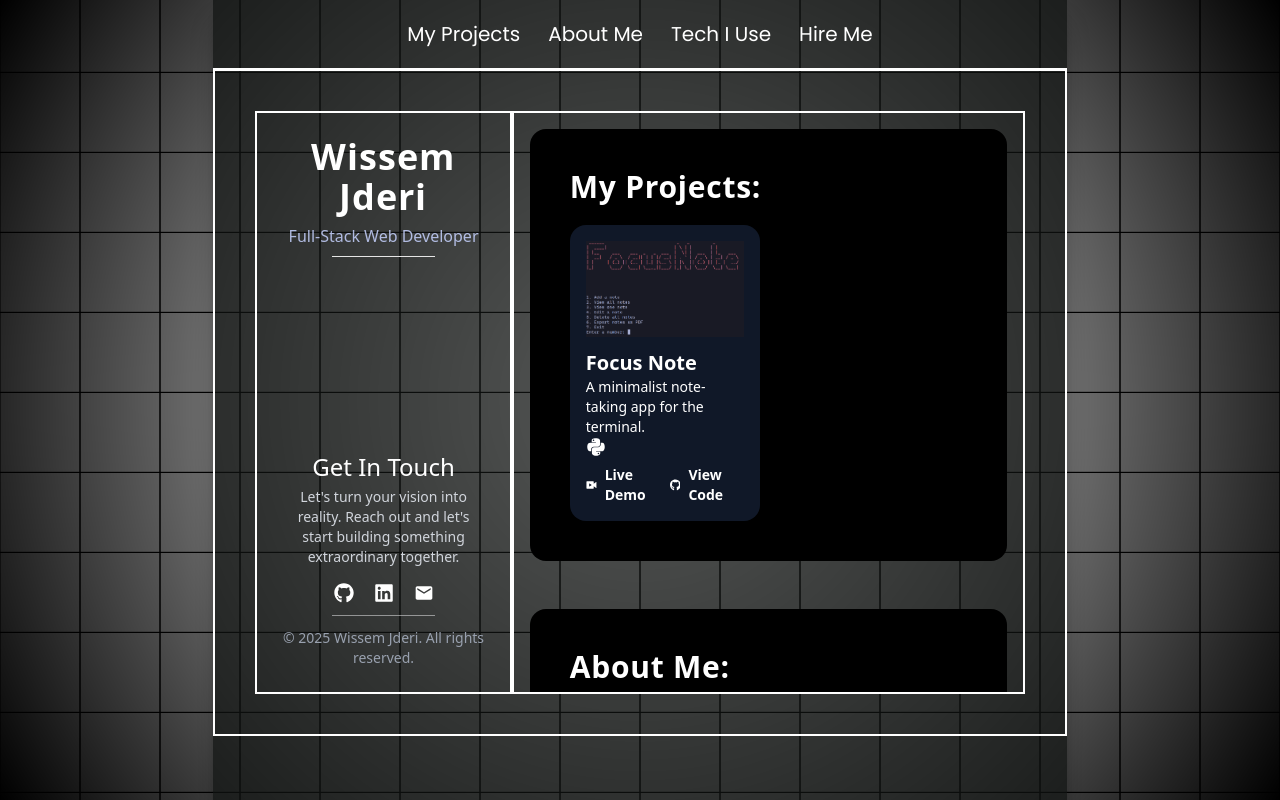
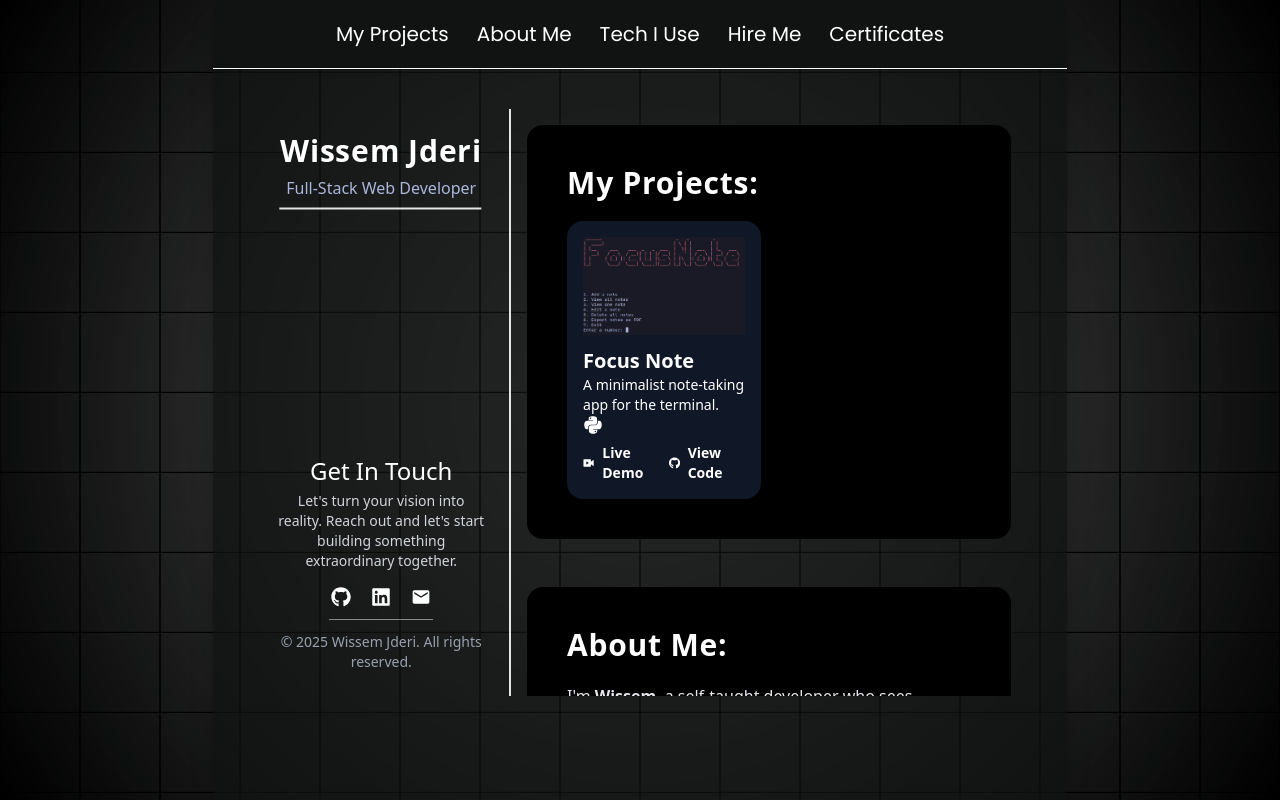
Before and after one commit to WissemJderi/portfolio, a Next.js app: page / in a window 1280 px wide. Built offline with nearby package versions, Linux system fonts and the light colour scheme.

Commit message:
Fixed some problems with small screens

```diff
--- a/app/globals.css
+++ b/app/globals.css
@@ -136,14 +136,7 @@
     @apply bg-background text-foreground;
   }
 }
-.background-color {
-  background: radial-gradient(
-    ellipse at center,
-    #3a1c71 0%,
-    #1f0f3d 60%,
-    #000000 100%
-  );
-}
+
 .scrollbar-always {
   overflow-y: scroll;
   overflow-x: hidden;
--- a/app/page.js
+++ b/app/page.js
@@ -4,8 +4,9 @@ import Squares from "@/components/Squares";
 export default function Home() {
   return (
     <div>
-      <div className="absolute top-0 left-0 w-full h-full -z-10 overflow-hidden">
-        <div style={{ width: "100%", height: "100%", position: "relative" }}>
+      <div className="fixed top-0 left-0 w-full h-screen z-[-1]">
+        <div className="absolute inset-0 bg-[#111312]/70"></div>
+        <div className="w-full h-full relative">
           <Squares
             speed={0.7}
             squareSize={80}
--- a/components/Main.jsx
+++ b/components/Main.jsx
@@ -15,7 +15,7 @@ const Main = () => {
     >
       {" "}
       <Navbar />
-      <div className="sm:grid grid-flow-col grid-cols-3 xl:p-10 p-2 sm:h-10/12 border-2 border-white">
+      <div className="sm:grid grid-flow-col grid-cols-3 xl:p-10 p-2 sm:h-10/12">
         <Sidebar />
         <MainContent />
       </div>
--- a/components/MainContent.jsx
+++ b/components/MainContent.jsx
@@ -10,7 +10,7 @@ const MainContent = () => {
   const sectionStyle = "text-white mb-12  bg-black rounded-2xl py-10 px-10";
   return (
     // no-scrollbar
-    <div className="border-2 border-white col-span-2 p-4 overflow-y-[scroll] overflow-x-hidden">
+    <div className="col-span-2 p-4 overflow-y-[scroll] overflow-x-hidden">
       <Projects sectionStyle={sectionStyle} titleStyle={titleStyle} />
       <AboutMe sectionStyle={sectionStyle} titleStyle={titleStyle} />
       <TechStack sectionStyle={sectionStyle} titleStyle={titleStyle} />
--- a/components/Navbar.jsx
+++ b/components/Navbar.jsx
@@ -3,8 +3,15 @@ import { useState } from "react";
 const Navbar = () => {
   const [isOpen, setIsOpen] = useState(false);
   // The items that will be shown in the navbar
-  const navbarItems = ["My Projects", "About Me", "Tech I Use", "Hire Me"];
-  const linkStyle = "cursor-pointer";
+  const navbarItems = [
+    "My Projects",
+    "About Me",
+    "Tech I Use",
+    "Hire Me",
+    "Certificates",
+  ];
+  const linkStyle =
+    "text-sm text-white sm:text-xl cursor-pointer hover:text-[#987CD3] font-[poppins]";
 
   const scrollToSection = (sectionId) => {
     const element = document.getElementById(sectionId);
@@ -18,7 +25,7 @@ const Navbar = () => {
   };
   const navbarItemsContent = navbarItems.map((item) => (
     <p
-      className="text-sm text-white sm:text-xl cursor-pointer hover:text-[#987CD3] font-[poppins]"
+      className={linkStyle}
       key={item}
       onClick={() => {
         scrollToSection(item);
@@ -28,7 +35,7 @@ const Navbar = () => {
     </p>
   ));
   return (
-    <div className="text-center flex flex-row justify-center sm:gap-7 gap-4 border-b-1 border-white px-3 py-5 lg:static ">
+    <div className="text-center flex flex-row justify-center sm:gap-7 gap-4 border-b border-white px-3 py-5 bg-[#111312] sticky top-0 z-50 z-50">
       {navbarItemsContent}
     </div>
   );
--- a/components/main-content/Certificates.jsx
+++ b/components/main-content/Certificates.jsx
@@ -2,7 +2,7 @@ import { certificates } from "./data/myCertificates";
 
 const Certificates = ({ sectionStyle, titleStyle }) => {
   return (
-    <div className={`${sectionStyle}`}>
+    <div id="Certificates" className={`${sectionStyle}`}>
       <h2 className={`${titleStyle}`}>Certificates & Achievements:</h2>
       <p className="mb-7">
         Some of the certificates I’ve earned while learning and growing as a
--- a/components/main-content/HireMe.jsx
+++ b/components/main-content/HireMe.jsx
@@ -12,7 +12,10 @@ const HireMe = ({ sectionStyle, titleStyle }) => {
 
   return (
     <section id="Hire Me" className={sectionStyle}>
-      <h1 className={`${titleStyle}`}>Open for Hire:</h1>
+      <h2 className={`${titleStyle}`}>Open for Hire:</h2>
+      <p className="mb-7">
+        If my skills can help your project, I’d be glad to contribute.
+      </p>
       <ul className="list-disc list-inside space-y-3 text-gray-600">
         {openForHire.map((job, index) => (
           <li
--- a/components/main-content/ProjectCard.jsx
+++ b/components/main-content/ProjectCard.jsx
@@ -1,4 +1,5 @@
 import { RiLiveFill } from "react-icons/ri";
+import { motion } from "framer-motion";
 import Image from "next/image";
 import { FaPython, FaGithub } from "react-icons/fa";
 import Link from "next/link";
@@ -10,7 +11,10 @@ const ProjectCard = ({
   repo,
 }) => {
   return (
-    <div className="p-4 bg-gray-900  rounded-2xl ">
+    <motion.div
+      whileHover={{ scale: 1.05 }}
+      className="p-4 bg-gray-900  rounded-2xl "
+    >
       {" "}
       <Image
         src={`/${imageSrc}`}
@@ -35,7 +39,7 @@ const ProjectCard = ({
           </h1>
         </Link>
       </div>
-    </div>
+    </motion.div>
   );
 };
 
--- a/components/sidebar/AnimatedName.jsx
+++ b/components/sidebar/AnimatedName.jsx
@@ -7,7 +7,7 @@ const AnimatedName = () => {
   };
 
   return (
-    <h1 className="text-center tracking-wide font-poppins text-3xl sm:text-3xl md:text-4xl font-bold text-white">
+    <h1 className="text-center tracking-wide font-poppins text-3xl sm:text-3xl md:text-3xl font-bold text-white">
       <SplitText
         text="Wissem Jderi"
         delay={100}
--- a/components/sidebar/Sidebar.jsx
+++ b/components/sidebar/Sidebar.jsx
@@ -1,16 +1,23 @@
-// import CurvedLoop from "./CurvedLoop";
 import AnimatedName from "./AnimatedName";
 import Footer from "./Footer";
+import { motion } from "framer-motion";
 
 const Sidebar = () => {
   return (
-    <div className="border-2 sm:border-r-2 border-white col-span-1 flex flex-col justify-between items-center gap-2 p-4 sm:p-6">
-      <div className="text-center">
+    <div className="sm:border-r-2 col-span-1 flex flex-col justify-between items-center gap-2 p-4 sm:p-6">
+      <div className="text-center ">
         <AnimatedName />
         <p className="text-md opacity-85 text-indigo-200">
           Full-Stack Web Developer
         </p>
-        <hr className="w-1/2 mx-auto mt-2 mb-1" />
+        <motion.div
+          animate={{
+            scale: 2,
+            transition: { duration: 1 },
+          }}
+        >
+          <hr className="w-1/2 mx-auto mt-2 mb-1" />
+        </motion.div>
       </div>
       <Footer />
     </div>
```
